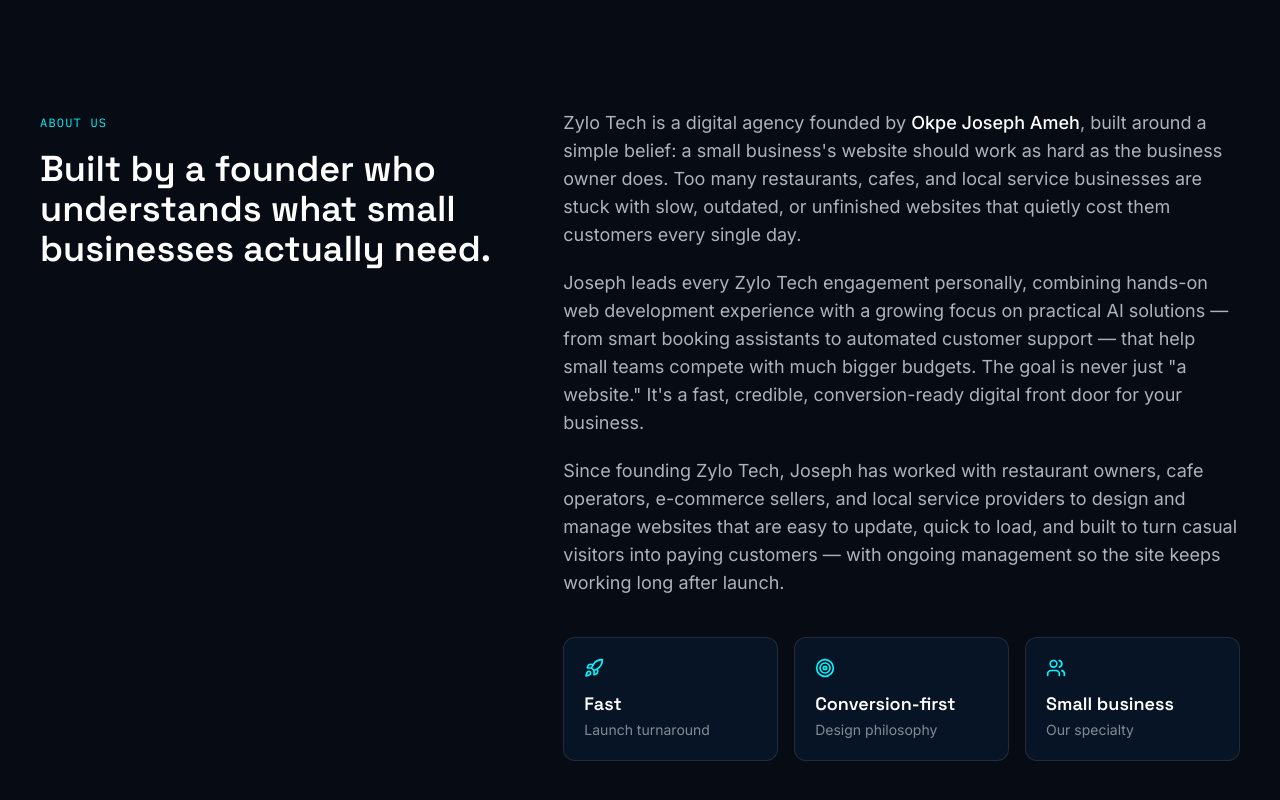
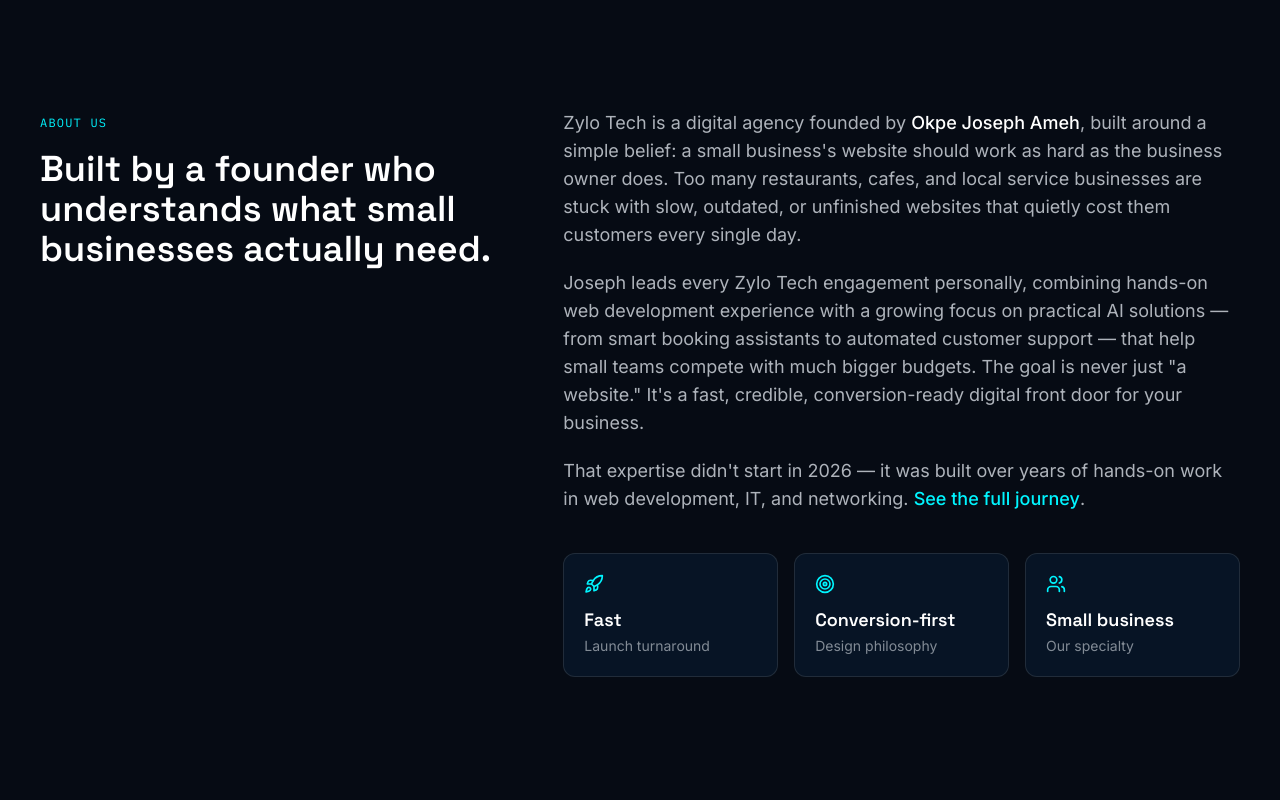
Before and after one commit to zylotech-tech/Zylotech---portfolio, a React (Vite) app: page / in a window 1280 px wide. Shown: the part 886-1686 px from the top of the page. Built offline with nearby package versions, Linux system fonts and the light colour scheme; the HTML template or start-up script is replaced by a standard one.

Commit message:
Update About.jsx

```diff
--- a/src/components/About.jsx
+++ b/src/components/About.jsx
@@ -45,12 +45,21 @@
             with much bigger budgets. The goal is never just "a website." It's a fast, credible,
             conversion-ready digital front door for your business.
           </p>
-          <p>
-            Since founding Zylo Tech, Joseph has worked with restaurant owners, cafe operators,
-            e-commerce sellers, and local service providers to design and manage websites that
-            are easy to update, quick to load, and built to turn casual visitors into paying
-            customers — with ongoing management so the site keeps working long after launch.
-          </p>
+        <p>
+  That expertise didn't start in 2026 — it was built over years of hands-on work in
+  web development, IT, and networking.{' '}
+  <a
+    href="#credentials"
+    onClick={(e) => {
+      e.preventDefault()
+      document.querySelector('#credentials')?.scrollIntoView({ behavior: 'smooth' })
+    }}
+    className="text-cyan font-medium hover:underline"
+  >
+    See the full journey
+  </a>
+  .
+</p>
 
           <div className="!mt-10 grid grid-cols-1 sm:grid-cols-3 gap-4">
             {STATS.map(({ icon: Icon, value, label }) => (
```
